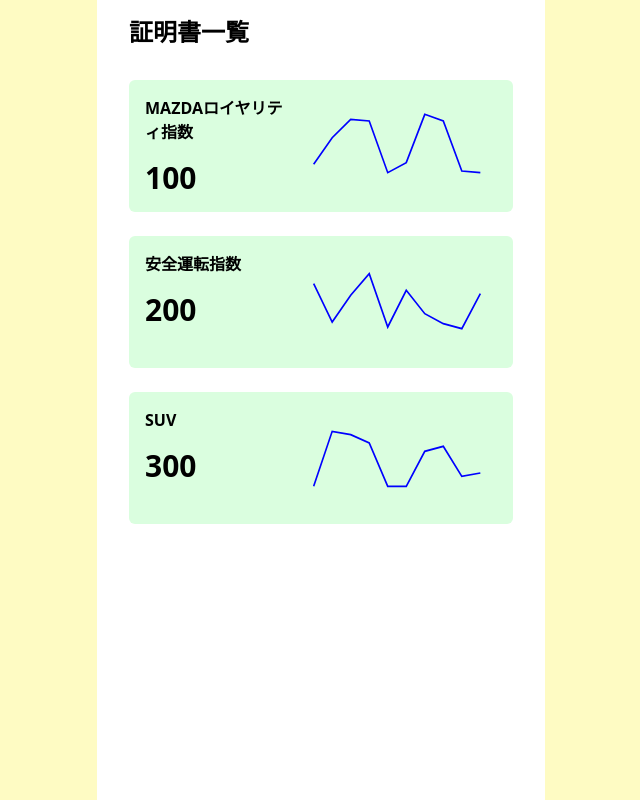
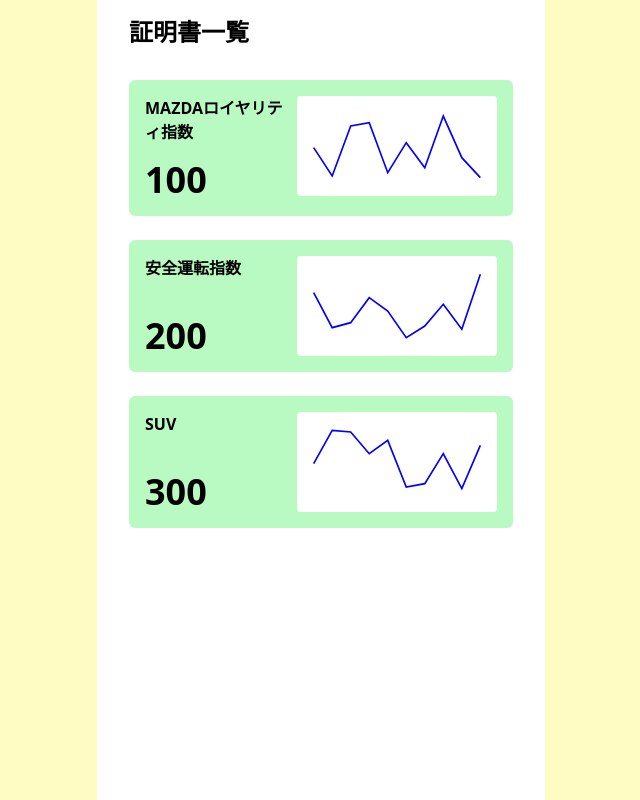
Before and after one commit to umi-ag/sion, a Next.js app in the folder gdrive-ui/: page /certificates in a window 1280 px wide. Shown: the whole page, without its empty margins (319-959 px from the left). Built offline with nearby package versions, Linux system fonts and the light colour scheme.

Commit message:
Add /certificates

```diff
--- a/gdrive-ui/src/app/certificates/Certificate.tsx
+++ b/gdrive-ui/src/app/certificates/Certificate.tsx
@@ -21,7 +21,7 @@
 };
 
 // シード値に基づいてランダムなデータポイントを生成する関数
-const generateRandomData = (
+export const generateRandomData = (
   seed: string | number,
   count: number,
   min: number,
@@ -37,7 +37,7 @@
 };
 
 // コンポーネントの定義
-const LineChart: React.FC<{ data: DataPoint[] }> = ({ data }) => {
+export const LineChart: React.FC<{ data: DataPoint[] }> = ({ data }) => {
   const getPath = (data: DataPoint[]): string => {
     return data
       .map((point, i) => {
@@ -47,25 +47,33 @@
   };
 
   return (
-    <svg width="200px" height="100px" viewBox="0 0 100 60">
-      {' '}
-      {/* SVGのビューボックスを調整 */}
-      <title>graph</title>
-      <path d={getPath(data)} stroke="blue" strokeWidth="1" fill="none" />
-    </svg>
+    <div className="bg-white rounded">
+      <svg width="200px" height="100px" viewBox="0 0 100 60">
+        {/* SVGのビューボックスを調整 */}
+        <title>graph</title>
+        <path d={getPath(data)} stroke="blue" strokeWidth="1" fill="none" />
+      </svg>
+    </div>
   );
 };
 
-export const Certificate: React.FC<{ title: string; value: number }> = (props) => {
+export type Certificate = {
+  id: string;
+  title: string;
+  value: number;
+};
+
+export const Certificate: React.FC<{ certificate: Certificate }> = (props) => {
+  const cert = props.certificate;
   // サンプルデータ
   const sampleData = generateRandomData(JSON.stringify(props), 10, 10, 50);
 
   return (
-    <div className="bg-accent-100 rounded-md p-4 mb-6">
+    <div className="bg-accent-200 hover:bg-accent-100 rounded-md p-4 mb-6 transition-colors">
       <div className="flex justify-between">
-        <div>
-          <h2 className="font-semibold mb-4">{props.title}</h2>
-          <span className="text-3xl font-bold">{props.value}</span>
+        <div className="flex flex-col justify-between">
+          <h2 className="font-semibold mb-4">{cert.title}</h2>
+          <span className="text-4xl font-bold">{cert.value}</span>
         </div>
         <div>
           <LineChart data={sampleData} />
--- /dev/null
+++ b/gdrive-ui/src/app/certificates/[id]/page.tsx
@@ -0,0 +1,17 @@
+import { Certificate, LineChart, generateRandomData } from '../Certificate';
+import { certificates } from '../data';
+
+const Page = ({ params }: { params: { id: string } }) => {
+  const cert = certificates.find((certificate) => certificate.id === params.id) as Certificate;
+  const graphData = generateRandomData(JSON.stringify(cert), 10, 10, 50);
+
+  return (
+    <>
+      <h1 className="text-2xl font-bold mb-8">{cert.title}</h1>
+      <span>{cert.value}</span>
+      <LineChart data={graphData} />
+    </>
+  );
+};
+
+export default Page;
--- /dev/null
+++ b/gdrive-ui/src/app/certificates/data.ts
@@ -0,0 +1,5 @@
+export const certificates = [
+  { id: 'mazda-royalty', title: 'MAZDAロイヤリティ指数', value: 100 },
+  { id: 'safe-driving', title: '安全運転指数', value: 200 },
+  { id: 'car-kind', title: 'SUV', value: 300 },
+];
--- a/gdrive-ui/src/app/certificates/page.tsx
+++ b/gdrive-ui/src/app/certificates/page.tsx
@@ -1,18 +1,16 @@
+import Link from 'next/link';
 import React from 'react';
 import { Certificate } from './Certificate';
+import { certificates } from './data';
 
 const Page = () => {
-  const certificates = [
-    { title: 'MAZDAロイヤリティ指数', value: 100 },
-    { title: '安全運転指数', value: 200 },
-    { title: 'SUV', value: 300 },
-  ];
-
   return (
     <>
       <h1 className="text-2xl font-bold mb-8">証明書一覧</h1>
       {certificates.map((certificate) => (
-        <Certificate key={certificate.title} title={certificate.title} value={certificate.value} />
+        <Link href={`/certificates/${certificate.id}`}>
+          <Certificate key={certificate.id} certificate={certificate} />
+        </Link>
       ))}
     </>
   );
```
